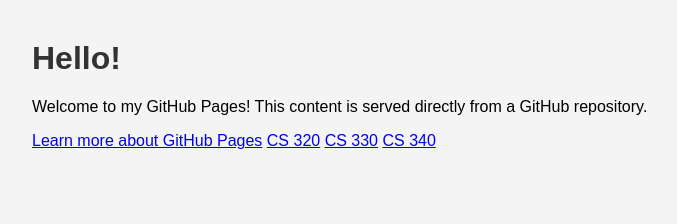
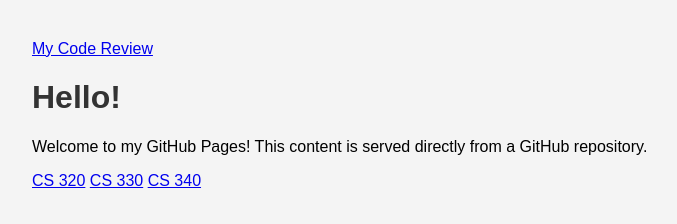
Before and after one commit to ChillToon/ChillToon.github.io, a plain HTML site: page index.html in a window 1280 px wide. Shown: the whole page, without its empty margins (8-685 px from the left). Drawn offline with Linux system fonts and the light colour scheme.

Commit message:
Update index.html

```diff
--- a/index.html
+++ b/index.html
@@ -1,6 +1,7 @@
 <!DOCTYPE html>
 <html>
 <head>
+    <a href="https://drive.google.com/file/d/1tWZSbcT90xx-eMCE-GAQWXPPJ1ZO1R_G/view?usp=sharing">My Code Review</a>
     <title>My GitHub Pages Site</title>
     <style>
         body {
@@ -16,7 +17,6 @@
 <body>
     <h1>Hello!</h1>
     <p>Welcome to my GitHub Pages! This content is served directly from a GitHub repository.</p>
-    <a href="docs.github.com">Learn more about GitHub Pages</a>
     <a href="https://drive.google.com/file/d/1Vtx82RYPpVMa54pp03DbCR5U29hwsS2t/view?usp=sharing">CS 320</a>
     <a href="https://drive.google.com/file/d/1hdGJSOkk77P6xcamusfFFFDTEzwMAW4r/view?usp=sharing">CS 330</a>
     <a href="https://drive.google.com/file/d/1XW20PJxfsCGKa7r6DYPz1O7HGLNiTc0o/view?usp=sharing">CS 340</a>
```
